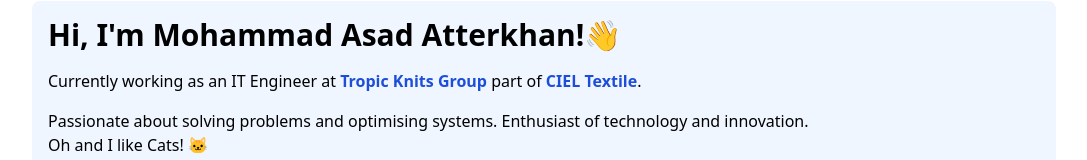
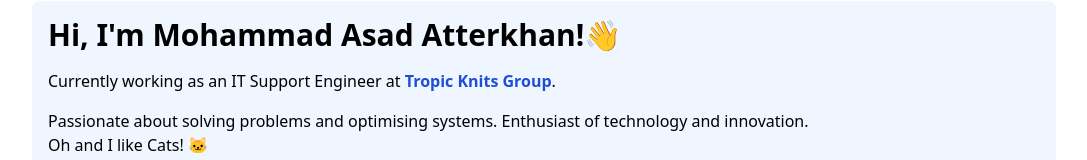
Before and after one commit to 13asad/13asad.github.io, a Vue app: page / in a window 1280 px wide. Shown: the part 223-383 px from the top of the page, without its empty margins (96-1183 px from the left). Built offline with nearby package versions, Linux system fonts and the light colour scheme.

Commit message:
feat: integrate dynamic work experience data into HelloWorld component

```diff
--- a/src/components/HelloWorld.vue
+++ b/src/components/HelloWorld.vue
@@ -1,12 +1,19 @@
 <script setup>
-import SocialLinks from '@/components/SocialLinks.vue'
+import workExpData from '@/data/workExpData.json' // Import work experience data
+
+// Define the ID of the current work
+const currentWorkExpId = 1
+
+// Find the current work experience using the defined ID
+const currentExp = workExpData.find(exp => exp.id === currentWorkExpId)
 </script>
 
 <template>
   <section class="mb-12 bg-blue-50 p-4 rounded-lg">
     <h2 class="text-3xl font-bold mb-4">Hi, I'm Mohammad Asad Atterkhan!👋</h2>
     <p class="mb-4">
-      Currently working as an IT Engineer at <span class="text-blue-700 font-semibold">Tropic Knits Group </span>part of<span class="text-blue-700 font-semibold"> CIEL Textile</span>.
+      Currently working as an <span>{{ currentExp.title }}</span> at
+      <span class="text-blue-700 font-semibold">{{ currentExp.company }}</span>.
     </p>
     <p class="mb-4">
       Passionate about solving problems and optimising systems. Enthusiast of technology and innovation.<br>
@@ -14,9 +21,15 @@ import SocialLinks from '@/components/SocialLinks.vue'
     </p>
     <div class="flex items-center space-x-4">
       <SocialLinks />
-      <a href="/resume" class="border border-gray-600 text-gray-600 px-2 py-1 rounded hover:border-blue-900 hover:bg-blue-900 hover:text-white transition">
+      <a href="/resume" target="_blank" rel="noopener noreferrer" class="border border-gray-600 text-gray-600 px-2 py-1 rounded hover:border-blue-900 hover:bg-blue-900 hover:text-white transition">
         Resume
       </a>
     </div>
   </section>
 </template>
+
+<style scoped>
+.cursor-pointer {
+    cursor: pointer;
+}
+</style>
```
